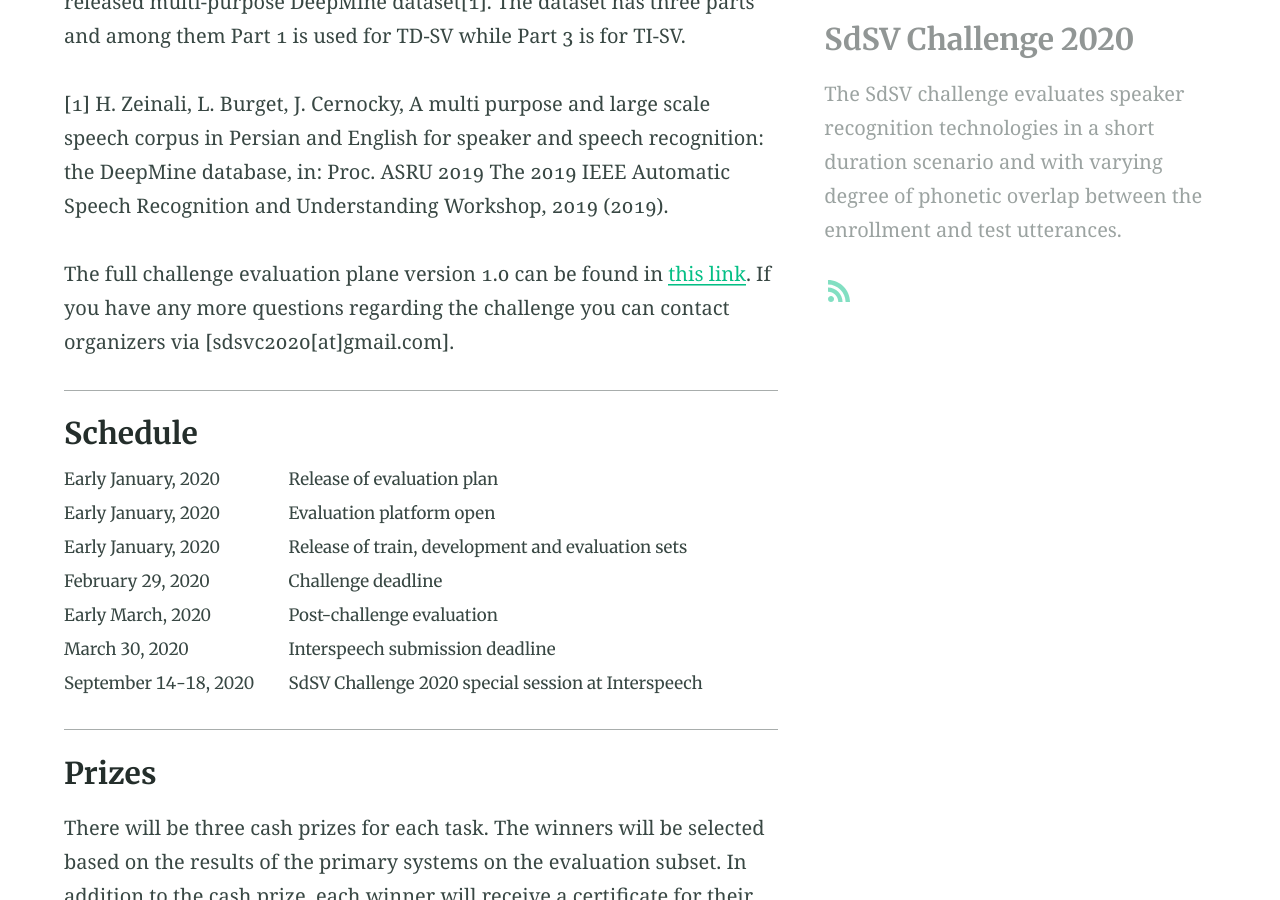
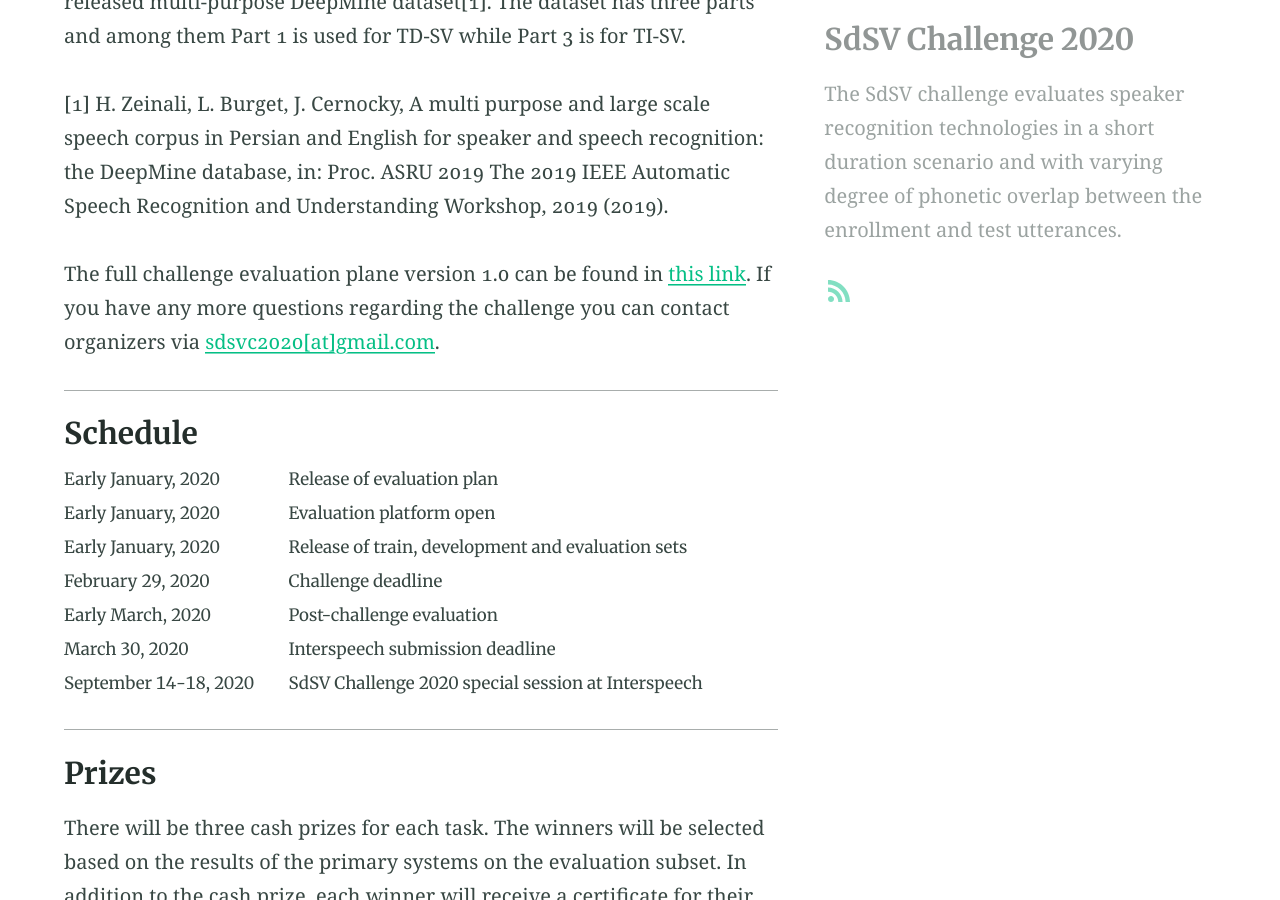
Before and after one commit to SdSVC/sdsvc.github.io, a Jekyll site: the page built from index.md, in a window 1280 px wide and 900 px high, scrolled down 867 px. Built offline with Jekyll 4.4.1, drawn with Linux system fonts in a browser that asks for light colours; our own code applies the rules of GitHub Pages for plain Markdown files; part of the change alters nothing that is shown; some of the changed text lies outside the part shown.

```diff
--- a/index.md
+++ b/index.md
@@ -18,7 +18,7 @@ The evaluation dataset used for the challenge is drawn from the recently release
 
 [1] H. Zeinali, L. Burget, J. Cernocky, A multi purpose and large scale speech corpus in Persian and English for speaker and speech recognition:  the DeepMine database, in:  Proc. ASRU 2019 The 2019 IEEE Automatic Speech Recognition and Understanding Workshop, 2019 (2019).
 
-The full challenge evaluation plane version 1.0 can be found in [this link](/assets/SdSV_Challenge_Evaluation_Plan.pdf). If you have any more questions regarding the challenge you can contact organizers via [sdsvc2020\[at\]gmail.com].
+The full challenge evaluation plane version 1.0 can be found in [this link](/assets/SdSV_Challenge_Evaluation_Plan.pdf). If you have any more questions regarding the challenge you can contact organizers via [sdsvc2020\[at\]gmail.com](mailto:sdsvc2020\[at\]gmail.com).
 
 ---
 ### Schedule
@@ -92,6 +92,6 @@ There will be three cash prizes for each task. The winners will be selected base
 
 ---
 ### Sponsors
-- Sharif DeepMine Ltd.
-- Computer Research Institute of Montreal (CRIM)
-- Phonexia
+- [Sharif DeepMine Ltd.](http://deepmine.ir/)
+- [Computer Research Institute of Montreal (CRIM)](https://www.crim.ca/en)
+- [Phonexia Ltd.](https://www.phonexia.com)
```
